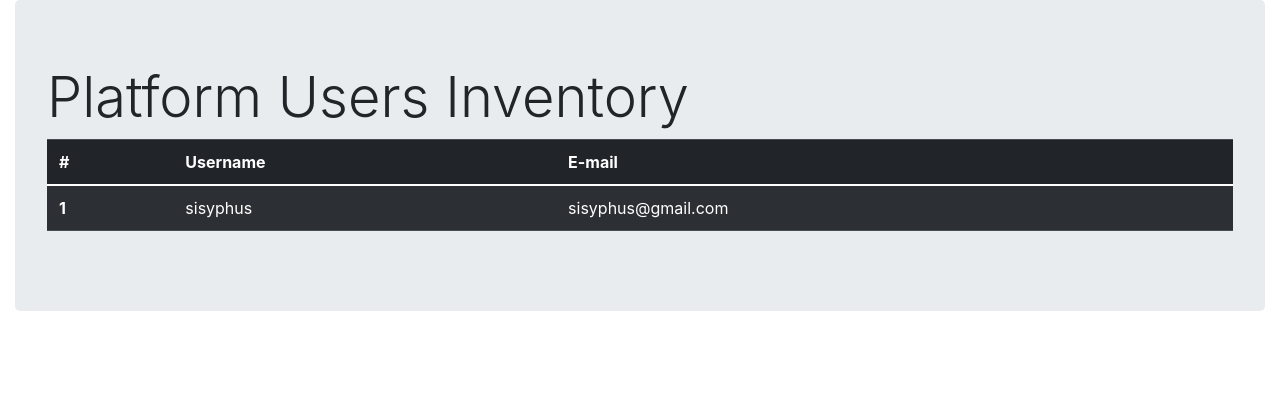
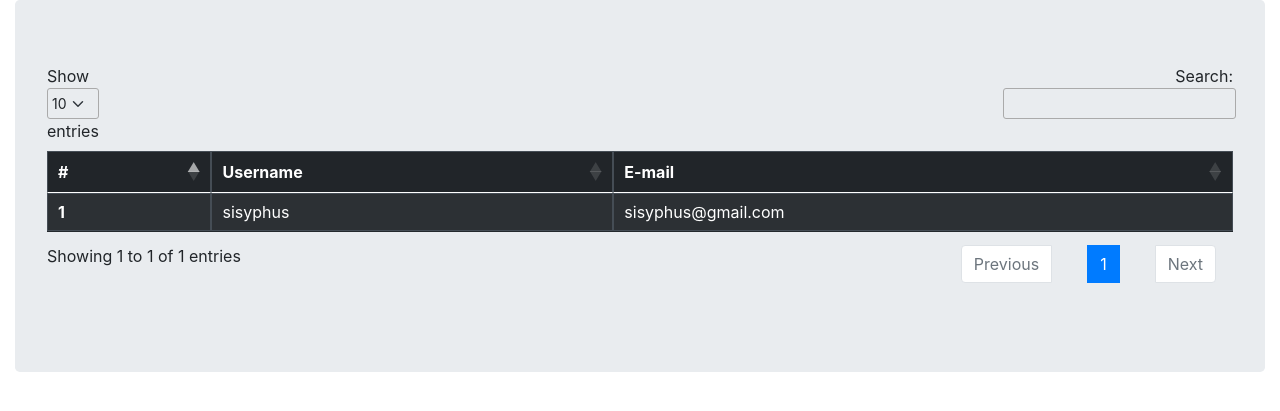
Before and after one commit to ugur99/sisyphus, a Flask app: page /platform-user-list in a window 1280 px wide. Shown: the part 64-475 px from the top of the page. Run offline with Flask 2, Linux system fonts and the light colour scheme; a user stored in the database is signed in; data comes from the database, SQL or seed files in the repository; some libraries are stand-ins or nearby versions.

Commit message:
search-and-pagination-features-added

```diff
--- a/templates/base.html
+++ b/templates/base.html
@@ -2,6 +2,7 @@
 <head>
     <link href="https://cdn.jsdelivr.net/npm/bootstrap@5.0.0/dist/css/bootstrap.min.css" rel="stylesheet" >
     <link rel="stylesheet" href="https://stackpath.bootstrapcdn.com/bootstrap/4.3.1/css/bootstrap.min.css" integrity="sha384-ggOyR0iXCbMQv3Xipma34MD+dH/1fQ784/j6cY/iJTQUOhcWr7x9JvoRxT2MZw1T" crossorigin="anonymous">
+    <link rel="stylesheet" type="text/css" href="https://cdn.datatables.net/v/bs4/dt-1.12.1/datatables.min.css"/>
     <title>{% block title %}{% endblock %}</title>
     <body>
 
--- a/templates/platformuserlist.html
+++ b/templates/platformuserlist.html
@@ -1,12 +1,11 @@
 {% extends "base.html" %}
-{% block title %}User Inventory{% endblock %}
+{% block title %}Platform User Inventory{% endblock %}
 
 {% block content %}
 
 <div class="container-fluid">
   <div class="jumbotron">
-      <h1 class="display-4">Platform Users Inventory</h1>
-      <table class="table table-striped table-dark">
+      <table class="table table-striped table-bordered table-dark mydatatable" style="width: 100%">
         <thead>
           <tr>
             <th scope="col">#</th>
@@ -27,4 +26,20 @@
     </div>
 </div>
 
+<script src="https://code.jquery.com/jquery-3.3.1.min.js"></script>
+<script src="https://cdnjs.cloudflare.com/ajax/libs/popper.js/1.14.7/umd/popper.min.js"></script>
+<script src="https://stackpath.bootstrapcdn.com/bootstrap/4.3.1/js/bootstrap.min.js"></script>
+
+<script src="https://cdnjs.cloudflare.com/ajax/libs/popper.js/1.14.7/umd/popper.min.js" integrity="sha384-UO2eT0CpHqdSJQ6hJty5KVphtPhzWj9WO1clHTMGa3JDZwrnQq4sF86dIHNDz0W1" crossorigin="anonymous"></script>
+<script src="https://cdn.jsdelivr.net/npm/@popperjs/core@2.9.2/dist/umd/popper.min.js" ></script>
+<script src="https://cdn.jsdelivr.net/npm/bootstrap@5.0.1/dist/js/bootstrap.min.js" integrity="sha384-Atwg2Pkwv9vp0ygtn1JAojH0nYbwNJLPhwyoVbhoPwBhjQPR5VtM2+xf0Uwh9KtT" crossorigin="anonymous"></script>
+
+<script type="text/javascript" src="https://cdn.datatables.net/v/bs4/dt-1.12.1/datatables.min.js"></script>
+<script src="https://cdn.datatables.net/1.10.19/js/dataTables.bootstrap4.min.js"></script>
+<script>
+  $('.mydatatable').DataTable();
+
+</script>
+
+
 {% endblock %}
```
Also changed, not shown: templates/userlist.html (+18 -5 lines).
